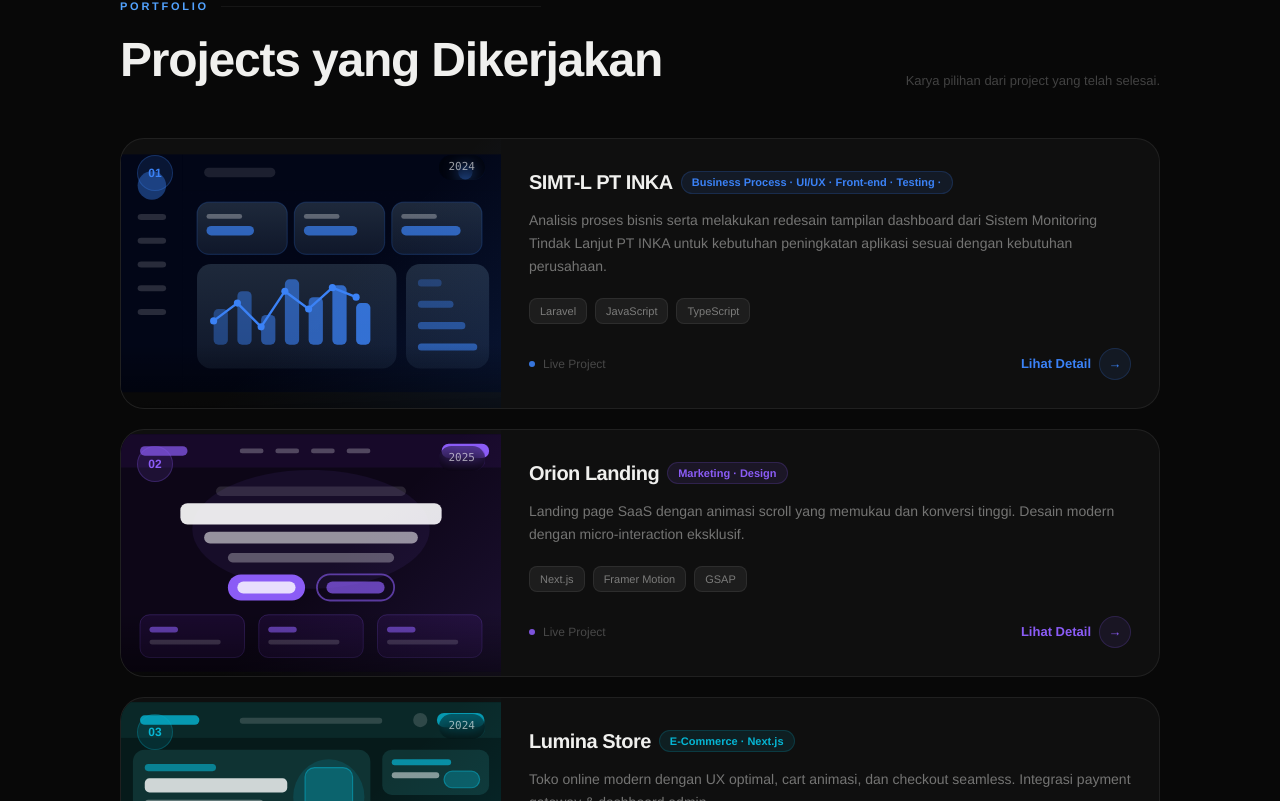
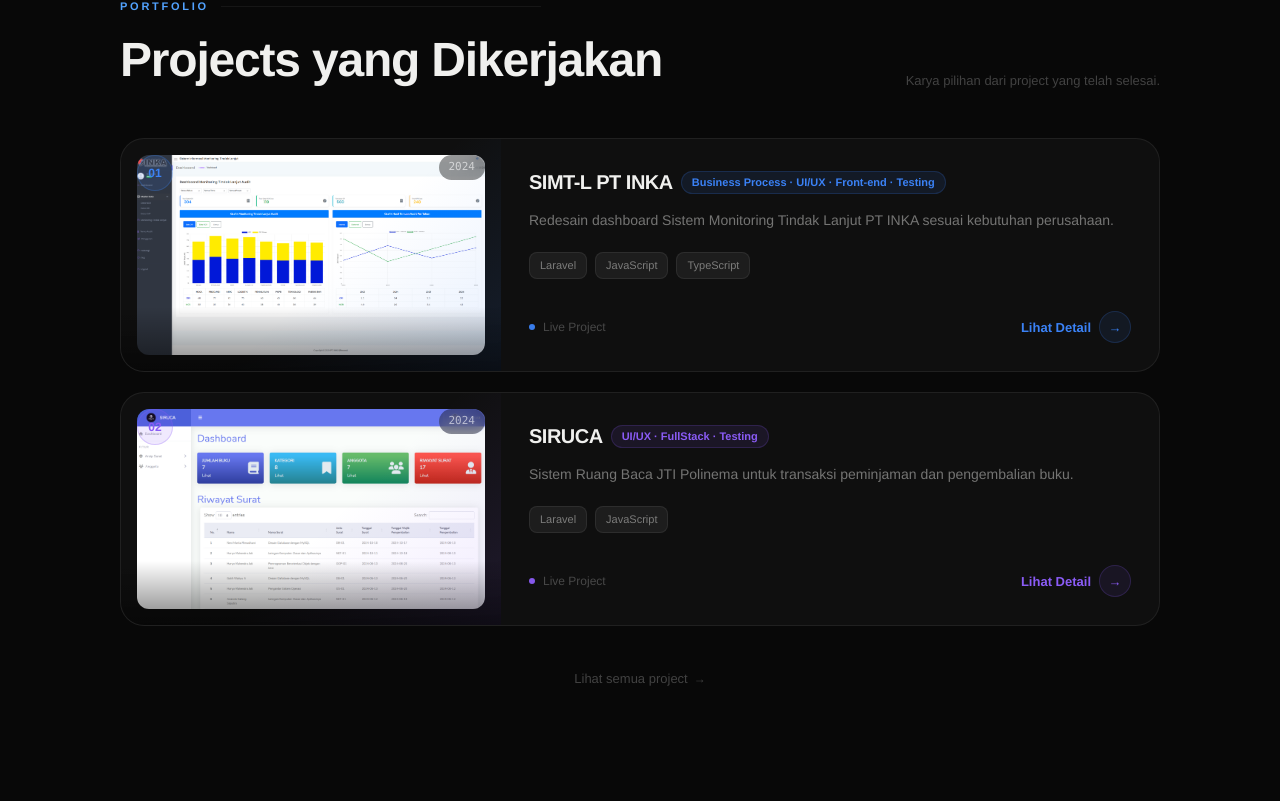
Before and after one commit to HaryoMahendra/portofolio, a React (Vite) app: page / in a window 1280 px wide. Shown: the part 1999-2800 px from the top of the page. Built offline with nearby package versions, Linux system fonts and the light colour scheme.

Commit message:
Update project

```diff
--- a/src/components/ProjectCard.jsx
+++ b/src/components/ProjectCard.jsx
@@ -14,7 +14,7 @@ export function ProjectCard({ p, i, t, onClickDetail }) {
       transition={{ duration: 0.55, delay: i * 0.12 }}
       onHoverStart={() => setHovered(true)}
       onHoverEnd={() => setHovered(false)}
-      onClick={onClickDetail} // 🔥 klik seluruh card
+      onClick={onClickDetail}
       className="group relative rounded-3xl overflow-hidden cursor-pointer"
       style={{
         background: t.bgCard,
@@ -25,7 +25,6 @@ export function ProjectCard({ p, i, t, onClickDetail }) {
         transition: "all 0.4s cubic-bezier(0.22,1,0.36,1)",
       }}
     >
-      {/* Hover glow */}
       <motion.div
         animate={{ opacity: hovered ? 1 : 0 }}
         transition={{ duration: 0.4 }}
@@ -38,9 +37,9 @@ export function ProjectCard({ p, i, t, onClickDetail }) {
       <div className="flex flex-col lg:flex-row">
         {/* Mockup preview */}
         <div
-          className="relative lg:w-[380px] shrink-0 overflow-hidden"
-          style={{ minHeight: 200 }}
-        >
+  className="relative lg:w-[380px] shrink-0 overflow-hidden p-4"
+  style={{ minHeight: 200 }}
+>
           <div
             className="absolute inset-0 z-10 pointer-events-none"
             style={{
@@ -67,14 +66,25 @@ export function ProjectCard({ p, i, t, onClickDetail }) {
           >
             {p.year}
           </div>
+
           <motion.div
             animate={{ scale: hovered ? 1.03 : 1 }}
             transition={{ duration: 0.5, ease: "easeOut" }}
             className="w-full h-full"
             style={{ minHeight: 200 }}
           >
-            <ProjectMockup type={p.mockupType} accent={p.mockupAccent} />
+            {p.image ? (
+              <img
+  src={`/assets/proyek/${p.image}`}
+  alt={p.title}
+  className="w-full h-full object-cover rounded-xl"
+  style={{ minHeight: 200 }}
+/>
+            ) : (
+              <ProjectMockup type={p.mockupType} accent={p.mockupAccent} />
+            )}
           </motion.div>
+
           <div
             className="absolute bottom-0 left-0 right-0 h-16 pointer-events-none z-10"
             style={{
@@ -105,8 +115,8 @@ export function ProjectCard({ p, i, t, onClickDetail }) {
               </span>
             </div>
             <p className="text-[14px] leading-relaxed mb-5" style={{ color: t.textSub }}>
-              {p.desc}
-            </p>
+  {p.descShort || p.desc}
+</p>
             <div className="flex flex-wrap gap-2 mb-6">
               {p.tech.map((tech, ti) => (
                 <span
@@ -135,10 +145,9 @@ export function ProjectCard({ p, i, t, onClickDetail }) {
               </span>
             </div>
 
-            {/* 🔥 BUTTON DETAIL */}
             <motion.div
               onClick={(e) => {
-                e.stopPropagation(); // biar tidak double trigger
+                e.stopPropagation();
                 onClickDetail?.();
               }}
               whileTap={{ scale: 0.95 }}
--- a/src/data/projects.js
+++ b/src/data/projects.js
@@ -1,13 +1,12 @@
-import { image } from "framer-motion/client";
-
 export const PROJECTS = [
   {
     num: "01",
     title: "SIMT-L PT INKA",
-    image: "1.jpg",
-    tag: "Business Process · UI/UX · Front-end · Testing · ",
-    desc: "Analisis proses bisnis serta melakukan redesain tampilan dashboard dari Sistem Monitoring Tindak Lanjut PT INKA untuk kebutuhan peningkatan aplikasi sesuai dengan kebutuhan perusahaan.",
-    color: "#3B82F6",
+    image: "SIMTL.png",
+    color: "#3B82F6",    // ← ini yang kurang
+    tag: "Business Process · UI/UX · Front-end · Testing",
+    descShort: "Redesain dashboard Sistem Monitoring Tindak Lanjut PT INKA sesuai kebutuhan perusahaan.",
+    desc: "Analisis proses bisnis serta melakukan redesain tampilan dashboard dari Sistem Monitoring Tindak Lanjut PT INKA untuk kebutuhan peningkatan aplikasi sesuai dengan kebutuhan perusahaan. Project ini mencakup riset pengguna, wireframing di Figma, implementasi frontend, hingga tahap testing.",
     year: "2024",
     link: "#",
     tech: ["Laravel", "JavaScript", "TypeScript"],
@@ -17,28 +16,17 @@ export const PROJECTS = [
   },
   {
     num: "02",
-    title: "Orion Landing",
-    tag: "Marketing · Design",
-    desc: "Landing page SaaS dengan animasi scroll yang memukau dan konversi tinggi. Desain modern dengan micro-interaction eksklusif.",
+    title: "SIRUCA",
+    image: "SIRUCA.png",
     color: "#8B5CF6",
-    year: "2025",
+    tag: "UI/UX · FullStack · Testing",
+    descShort: "Sistem Ruang Baca JTI Polinema untuk transaksi peminjaman dan pengembalian buku.",
+    desc: "Sistem Ruang Baca JTI Polinema dengan desain modern dan mudah dipahami oleh pengguna untuk transaksi peminjamanan dan pengembanlian buku. Dibangun dengan Laravel dan JavaScript, dilengkapi fitur manajemen anggota, pencarian buku, dan laporan riwayat peminjaman.",
+    year: "2024",
     link: "#",
-    tech: ["Next.js", "Framer Motion", "GSAP"],
+    tech: ["Laravel", "JavaScript"],
     mockupBg: "from-violet-950 to-purple-900",
     mockupAccent: "#8B5CF6",
     mockupType: "landing",
   },
-  {
-    num: "03",
-    title: "Lumina Store",
-    tag: "E-Commerce · Next.js",
-    desc: "Toko online modern dengan UX optimal, cart animasi, dan checkout seamless. Integrasi payment gateway & dashboard admin.",
-    color: "#06B6D4",
-    year: "2024",
-    link: "#",
-    tech: ["Next.js", "Prisma", "Stripe"],
-    mockupBg: "from-cyan-950 to-teal-900",
-    mockupAccent: "#06B6D4",
-    mockupType: "ecommerce",
-  },
 ];
```
